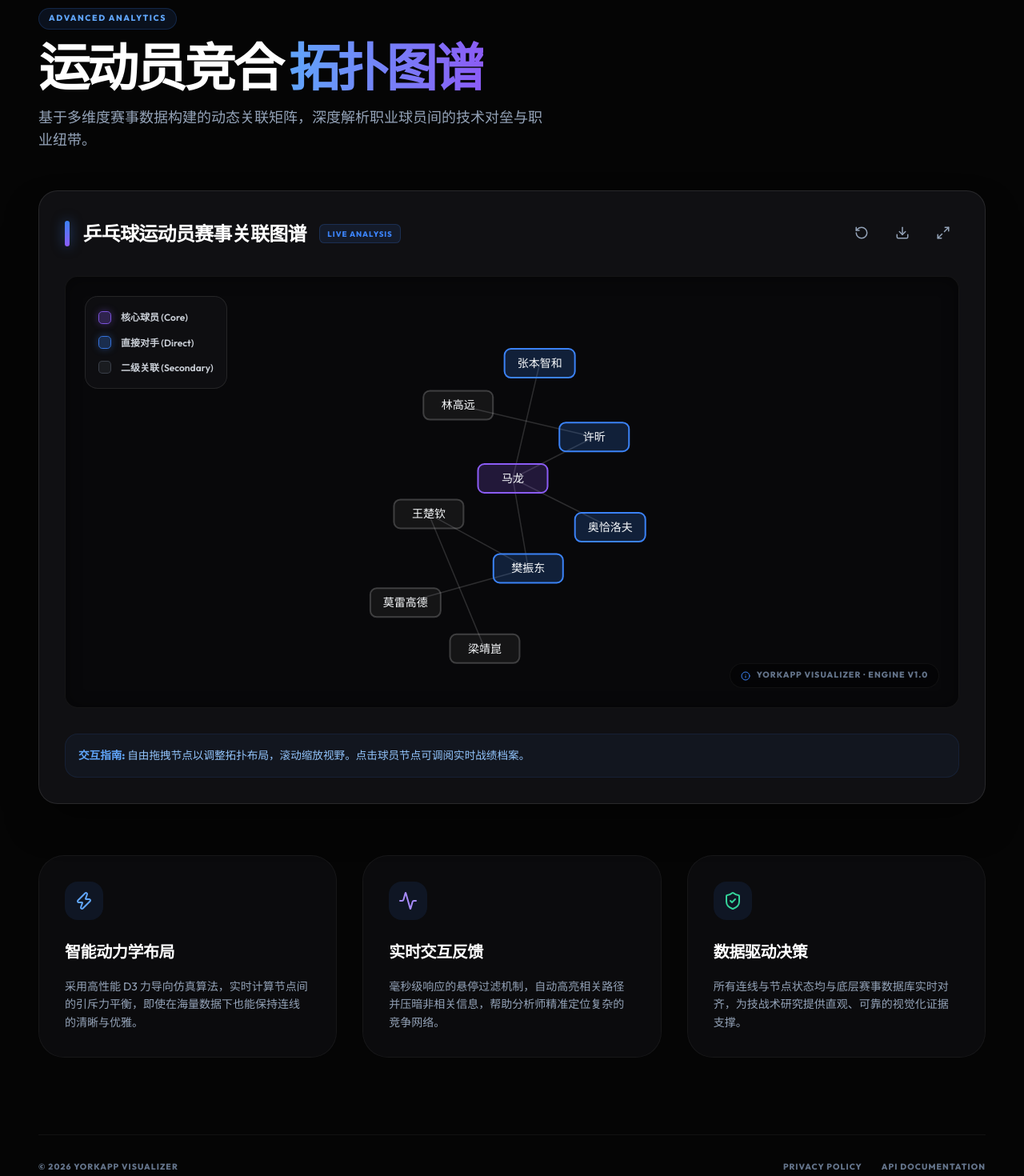
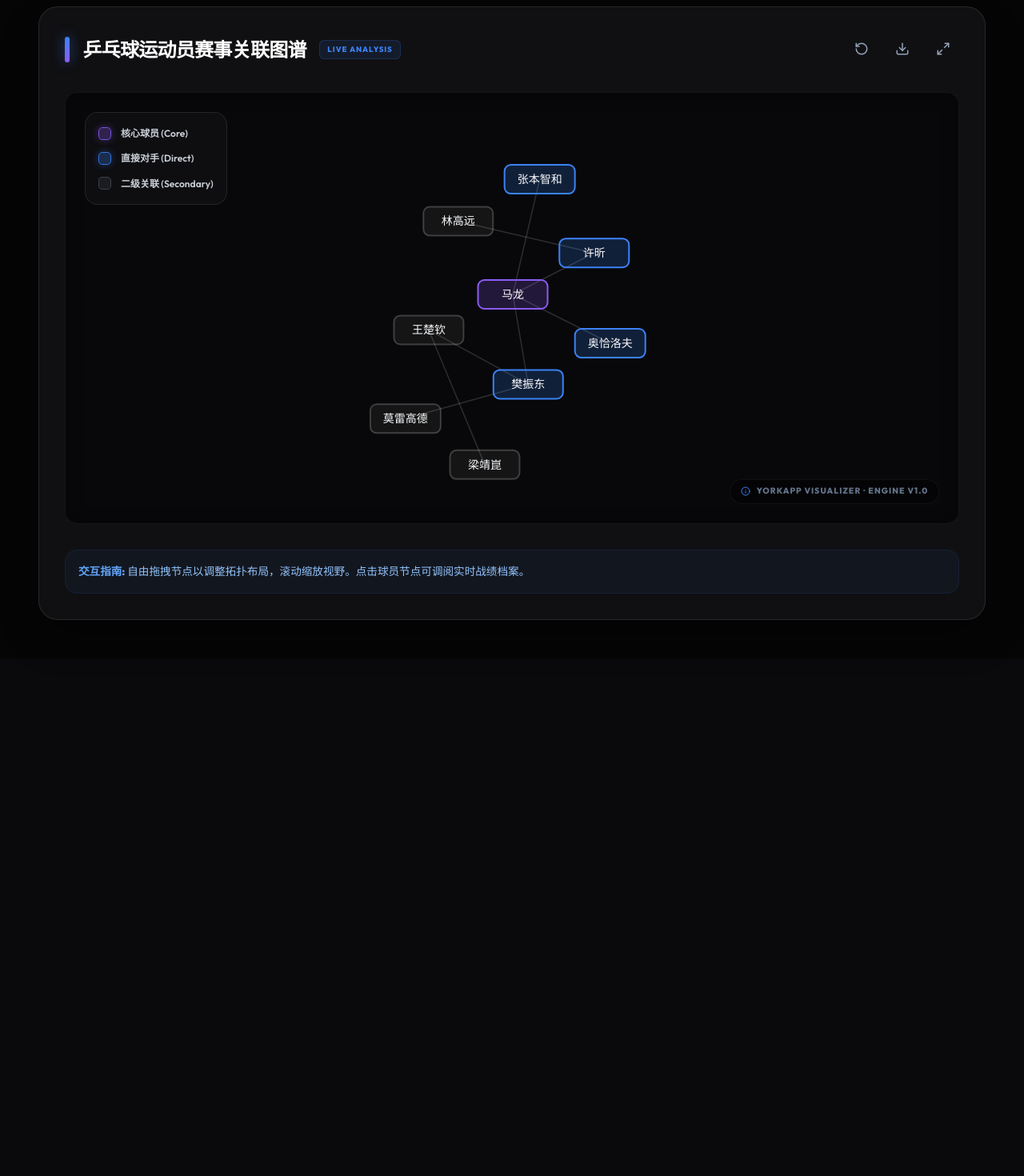
Before and after one commit to ykbolo/york-webapp, a Next.js app: page /relation in a window 1280 px wide. Shown: the part 40-1510 px from the top of the page at 80% size. After the commit the page ends 863 px from the top, so only its background shows below. Built offline with nearby package versions, Linux system fonts and the light colour scheme.

Commit message:
site update: simplify relation page to core graph only

```diff
--- a/src/app/relation/page.tsx
+++ b/src/app/relation/page.tsx
@@ -1,64 +1,11 @@
 import RelationGraph from '@/components/RelationGraph/RelationGraph';
-import { Activity, ShieldCheck, Zap } from 'lucide-react';
 import styles from './RelationPage.module.css';
 
 export default function RelationPage() {
   return (
     <main className={styles.main}>
       <div className={styles.content}>
-        <header className={styles.header}>
-          <div className={styles.badge}>
-            Advanced Analytics
-          </div>
-          <h1 className={styles.title}>
-            运动员竞合 <span className={styles.gradientText}>拓扑图谱</span>
-          </h1>
-          <p className={styles.description}>
-            基于多维度赛事数据构建的动态关联矩阵，深度解析职业球员间的技术对垒与职业纽带。
-          </p>
-        </header>
-
         <RelationGraph />
-
-        <section className={styles.features}>
-          <div className={styles.featureCard}>
-            <div className={styles.iconWrapper}>
-              <Zap style={{ color: '#60a5fa' }} size={24} />
-            </div>
-            <h3 className={styles.featureTitle}>智能动力学布局</h3>
-            <p className={styles.featureDescription}>
-              采用高性能 D3 力导向仿真算法，实时计算节点间的引斥力平衡，即使在海量数据下也能保持连线的清晰与优雅。
-            </p>
-          </div>
-
-          <div className={styles.featureCard}>
-            <div className={styles.iconWrapper}>
-              <Activity style={{ color: '#a78bfa' }} size={24} />
-            </div>
-            <h3 className={styles.featureTitle}>实时交互反馈</h3>
-            <p className={styles.featureDescription}>
-              毫秒级响应的悬停过滤机制，自动高亮相关路径并压暗非相关信息，帮助分析师精准定位复杂的竞争网络。
-            </p>
-          </div>
-
-          <div className={styles.featureCard}>
-            <div className={styles.iconWrapper}>
-              <ShieldCheck style={{ color: '#34d399' }} size={24} />
-            </div>
-            <h3 className={styles.featureTitle}>数据驱动决策</h3>
-            <p className={styles.featureDescription}>
-              所有连线与节点状态均与底层赛事数据库实时对齐，为技战术研究提供直观、可靠的视觉化证据支撑。
-            </p>
-          </div>
-        </section>
-
-        <footer className={styles.footer}>
-          <span>© 2026 YorkApp Visualizer</span>
-          <div style={{ display: 'flex', gap: '1.5rem' }}>
-            <span style={{ cursor: 'pointer' }}>Privacy Policy</span>
-            <span style={{ cursor: 'pointer' }}>API Documentation</span>
-          </div>
-        </footer>
       </div>
     </main>
   );
```
